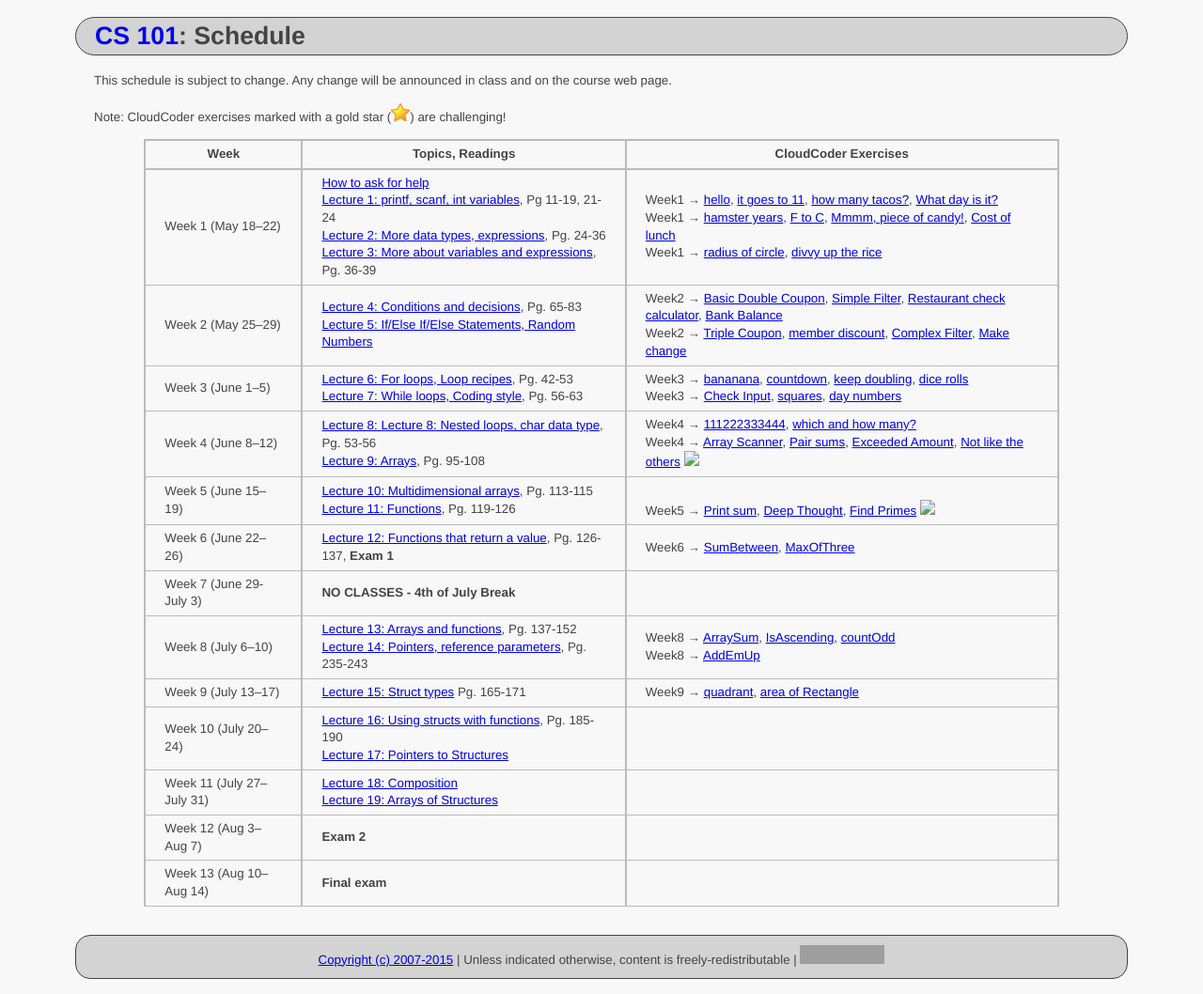
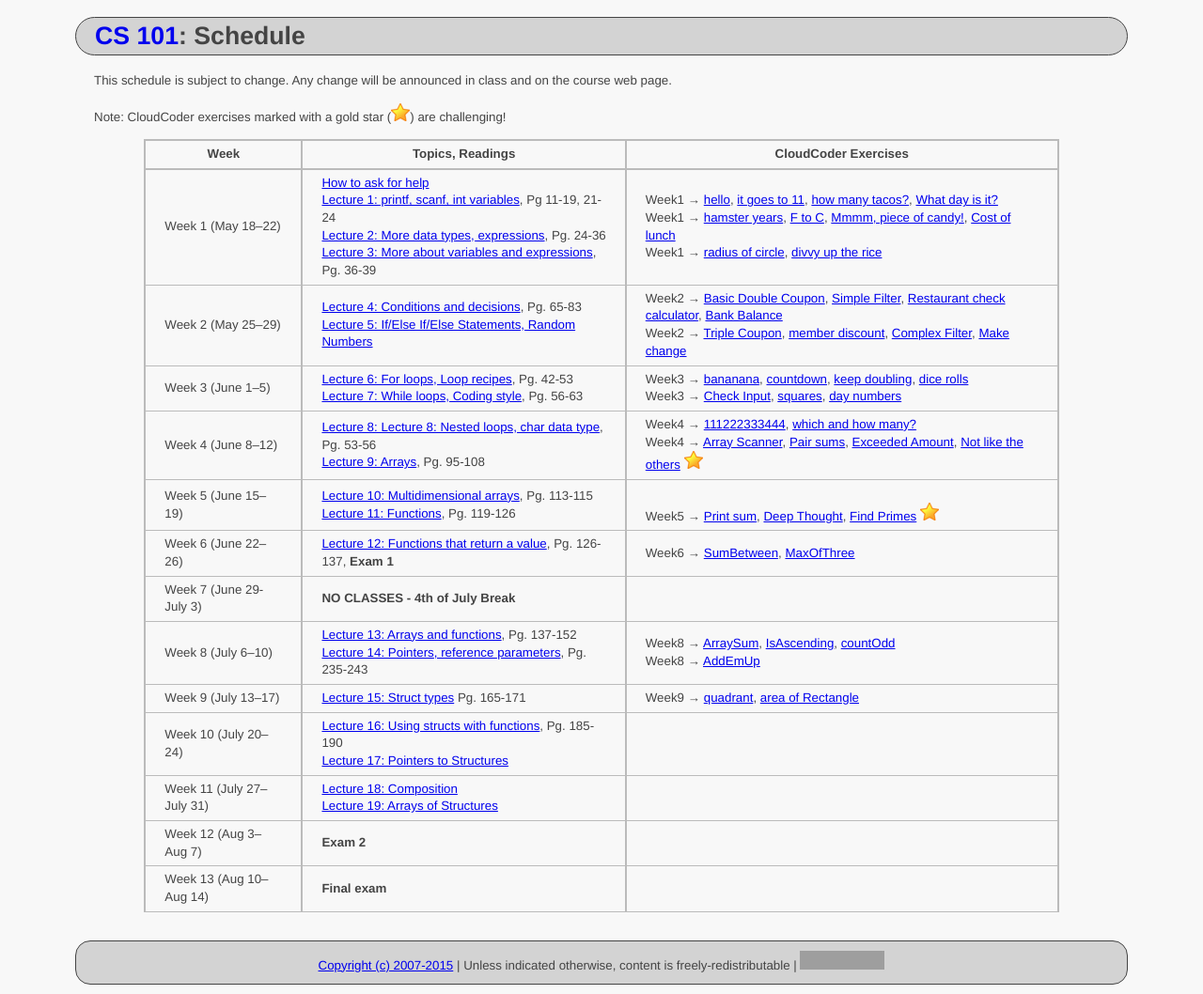
Before and after one commit to ycpcs/cs101-summer2015, a Jekyll site: the page built from schedule.md, in a window 1280 px wide. Shown: the whole page at 94% size. Built offline with Jekyll 4.4.1, drawn with Linux system fonts in a browser that asks for light colours; Markdown is read by kramdown in place of the engine named in the settings; grey boxes are pictures that could not be loaded.

Commit message:
fix image links

```diff
--- a/schedule.md
+++ b/schedule.md
@@ -12,8 +12,8 @@ Note: CloudCoder exercises marked with a gold star (<img src="{{site.url}}/img/g
 > Week 1 (May 18&ndash;22) | [How to ask for help](http://faculty.ycp.edu/~dhovemey/askingForHelp.html) <br> [Lecture 1: printf, scanf, int variables](lectures/lecture01.html), Pg 11-19, 21-24 <br> [Lecture 2: More data types, expressions](lectures/lecture02.html), Pg. 24-36 <br> [Lecture 3: More about variables and expressions](lectures/lecture03.html), Pg. 36-39 | Week1 &rarr; [hello](https://cs.ycp.edu/cloudcoder/#exercise?c=7,p=141), [it goes to 11](https://cs.ycp.edu/cloudcoder/#exercise?c=7,p=142), [how many tacos?](https://cs.ycp.edu/cloudcoder/#exercise?c=7,p=143), [What day is it?](https://cs.ycp.edu/cloudcoder/#exercise?c=7,p=144) <br> Week1 &rarr; [hamster years](https://cs.ycp.edu/cloudcoder/#exercise?c=7,p=145), [F to C](https://cs.ycp.edu/cloudcoder/#exercise?c=7,p=146), [Mmmm, piece of candy!](https://cs.ycp.edu/cloudcoder/#exercise?c=7,p=147), [Cost of lunch](https://cs.ycp.edu/cloudcoder/#exercise?c=7,p=148) <br> Week1 → [radius of circle](https://cs.ycp.edu/cloudcoder/#exercise?c=7,p=149), [divvy up the rice](https://cs.ycp.edu/cloudcoder/#exercise?c=7,p=150)
 > Week 2 (May 25&ndash;29) | [Lecture 4: Conditions and decisions](lectures/lecture04.html), Pg. 65-83 <br> [Lecture 5: If/Else If/Else Statements, Random Numbers](lectures/lecture05.html) | Week2 → [Basic Double Coupon](https://cs.ycp.edu/cloudcoder/#exercise?c=7,p=151), [Simple Filter](https://cs.ycp.edu/cloudcoder/#exercise?c=7,p=152), [Restaurant check calculator](https://cs.ycp.edu/cloudcoder/#exercise?c=7,p=154), [Bank Balance](https://cs.ycp.edu/cloudcoder/#exercise?c=7,p=153) <br> Week2 &rarr; [Triple Coupon](https://cs.ycp.edu/cloudcoder/#exercise?c=7,p=155), [member discount](https://cs.ycp.edu/cloudcoder/#exercise?c=7,p=156), [Complex Filter](https://cs.ycp.edu/cloudcoder/#exercise?c=7,p=157), [Make change](https://cs.ycp.edu/cloudcoder/#exercise?c=7,p=188)
 > Week 3 (June 1&ndash;5) | [Lecture 6: For loops, Loop recipes](lectures/lecture06.html), Pg. 42-53 <br> [Lecture 7: While loops, Coding style](lectures/lecture07.html), Pg. 56-63 | Week3 &rarr; [bananana](https://cs.ycp.edu/cloudcoder/#exercise?c=7,p=158), [countdown](https://cs.ycp.edu/cloudcoder/#exercise?c=7,p=159), [keep doubling](https://cs.ycp.edu/cloudcoder/#exercise?c=7,p=160), [dice rolls](https://cs.ycp.edu/cloudcoder/#exercise?c=7,p=189) <br> Week3 &rarr; [Check Input](https://cs.ycp.edu/cloudcoder/#exercise?c=7,p=161), [squares](https://cs.ycp.edu/cloudcoder/#exercise?c=7,p=162), [day numbers](https://cs.ycp.edu/cloudcoder/#exercise?c=7,p=163)
-> Week 4 (June 8&ndash;12) | [Lecture 8: Lecture 8: Nested loops, char data type](lectures/lecture08.html), Pg. 53-56 <br> [Lecture 9: Arrays](lectures/lecture09.html), Pg. 95-108 | Week4 &rarr; [111222333444](https://cs.ycp.edu/cloudcoder/#exercise?c=7,p=164), [which and how many?](https://cs.ycp.edu/cloudcoder/#exercise?c=7,p=165) <br> Week4 &rarr; [Array Scanner](https://cs.ycp.edu/cloudcoder/#exercise?c=7,p=166), [Pair sums](https://cs.ycp.edu/cloudcoder/#exercise?c=7,p=167), [Exceeded Amount](https://cs.ycp.edu/cloudcoder/#exercise?c=7,p=168), [Not like the others](https://cs.ycp.edu/cloudcoder/#exercise?c=7,p=169) <img src="{{site.url}}/images/goldstar-tiny.png" />
-> Week 5 (June 15&ndash;19) |   [Lecture 10: Multidimensional arrays](lectures/lecture10.html), Pg. 113-115 <br> [Lecture 11: Functions](lectures/lecture11.html), Pg. 119-126 | <br> Week5 &rarr; [Print sum](https://cs.ycp.edu/cloudcoder/#exercise?c=7,p=170), [Deep Thought](https://cs.ycp.edu/cloudcoder/#exercise?c=7,p=171), [Find Primes](https://cs.ycp.edu/cloudcoder/#exercise?c=7,p=172) <img src="{{site.url}}/images/goldstar-tiny.png" />
+> Week 4 (June 8&ndash;12) | [Lecture 8: Lecture 8: Nested loops, char data type](lectures/lecture08.html), Pg. 53-56 <br> [Lecture 9: Arrays](lectures/lecture09.html), Pg. 95-108 | Week4 &rarr; [111222333444](https://cs.ycp.edu/cloudcoder/#exercise?c=7,p=164), [which and how many?](https://cs.ycp.edu/cloudcoder/#exercise?c=7,p=165) <br> Week4 &rarr; [Array Scanner](https://cs.ycp.edu/cloudcoder/#exercise?c=7,p=166), [Pair sums](https://cs.ycp.edu/cloudcoder/#exercise?c=7,p=167), [Exceeded Amount](https://cs.ycp.edu/cloudcoder/#exercise?c=7,p=168), [Not like the others](https://cs.ycp.edu/cloudcoder/#exercise?c=7,p=169) <img src="{{site.url}}/img/goldstar-tiny.png" />
+> Week 5 (June 15&ndash;19) |   [Lecture 10: Multidimensional arrays](lectures/lecture10.html), Pg. 113-115 <br> [Lecture 11: Functions](lectures/lecture11.html), Pg. 119-126 | <br> Week5 &rarr; [Print sum](https://cs.ycp.edu/cloudcoder/#exercise?c=7,p=170), [Deep Thought](https://cs.ycp.edu/cloudcoder/#exercise?c=7,p=171), [Find Primes](https://cs.ycp.edu/cloudcoder/#exercise?c=7,p=172) <img src="{{site.url}}/img/goldstar-tiny.png" />
 > Week 6 (June 22&ndash;26) |  [Lecture 12: Functions that return a value](lectures/lecture12.html), Pg. 126-137, **Exam 1** | Week6 &rarr; [SumBetween](https://cs.ycp.edu/cloudcoder/#exercise?c=7,p=176), [MaxOfThree](https://cs.ycp.edu/cloudcoder/#exercise?c=7,p=177)
 > Week 7 (June 29-July 3) | **NO CLASSES - 4th of July Break**|
 > Week 8 (July 6&ndash;10) | [Lecture 13: Arrays and functions](lectures/lecture13.html), Pg. 137-152 <br> [Lecture 14: Pointers, reference parameters](lectures/lecture14.html), Pg. 235-243 | Week8 &rarr; [ArraySum](https://cs.ycp.edu/cloudcoder/#exercise?c=7,p=173), [IsAscending](https://cs.ycp.edu/cloudcoder/#exercise?c=7,p=175), [countOdd](https://cs.ycp.edu/cloudcoder/#exercise?c=7,p=174) <br> Week8 &rarr; [AddEmUp](https://cs.ycp.edu/cloudcoder/#exercise?c=7,p=178)
```
